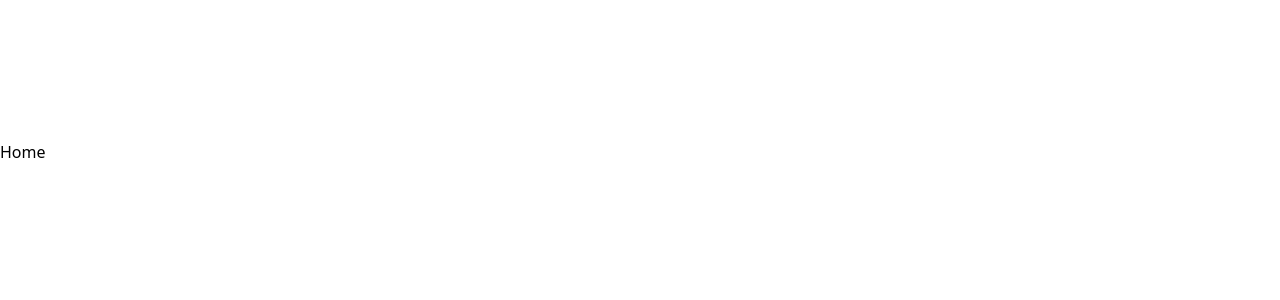
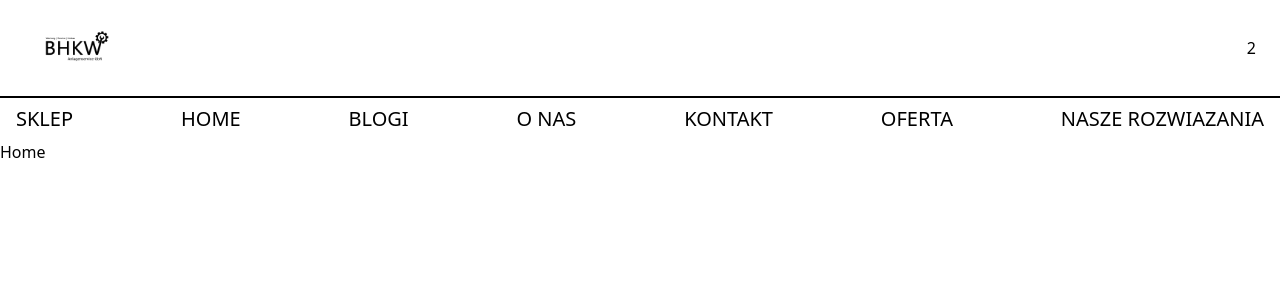
Before and after one commit to jakubSerok/BHKWtomasz, a React (Create React App) app in the folder app/: page / in a window 1280 px wide. Shown: the top 300 px of the page. Built offline with nearby package versions, Linux system fonts and the light colour scheme.

Commit message:
navbar
Add moblie menu for navbar

```diff
--- a/app/package.json
+++ b/app/package.json
@@ -9,6 +9,7 @@
     "@testing-library/user-event": "^13.5.0",
     "react": "^18.3.1",
     "react-dom": "^18.3.1",
+    "react-icons": "^5.3.0",
     "react-router-dom": "^6.26.1",
     "react-scripts": "5.0.1",
     "web-vitals": "^2.1.4"
--- a/app/src/components/Navbar.jsx
+++ b/app/src/components/Navbar.jsx
@@ -1,34 +1,105 @@
-import React, { useEffect, useState } from "react";
-
-import logo from "../assets/logo.png"
+import React, { useState } from "react";
+import logo from "../assets/logo.png";
+import { AiOutlineClose, AiOutlineMenu } from "react-icons/ai";
 
 const Navbar = () => {
-
-    const [mobileDrawerOpen, setMobileDrawerOpen] = useState(false);
-
-    const toggleNavbar = () => {
-        setMobileDrawerOpen(!mobileDrawerOpen);
-      };
+  let [open, setOpen] = useState(false);
 
   return (
-    <nav className="w-full h-[140px] flex flex-col">
-        <div className="lg:hidden">
-            <div className='h-[60%] border-b-2 border-black flex justify-between px-6 items-center'>
-                <img src={logo} alt="" className='w-[100px] h-full'/>
-                <div>2</div>
-            </div>
-            <div className='h-[40%] items-center justify-between flex px-4'>
-                <div className='md:text-[20px] sm:text-[15px] text-black bold uppercase'>sklep</div>
-                <div className='md:text-[20px] sm:text-[15px] text-black bold uppercase'>home</div>
-                <div className='md:text-[20px] sm:text-[15px] text-black bold uppercase'>blogi</div>
-                <div className='md:text-[20px] sm:text-[15px] text-black bold uppercase'>o nas</div>
-                <div className='md:text-[20px] sm:text-[15px] text-black bold uppercase'>kontakt</div>
-                <div className='md:text-[20px] sm:text-[15px] text-black bold uppercase'>oferta</div>
-                <div className='md:text-[20px] sm:text-[15px] text-black bold uppercase'>nasze rozwiazania</div>
-            </div>
+    <nav className="w-full h-[140px] ">
+      {/* Desktop Menu */}
+      <div className="hidden sm:flex flex-col h-full">
+        <div className="h-[70%] border-b-2 border-black flex justify-between px-6 items-center">
+          <img src={logo} alt="" className="w-[100px] h-full" />
+          <div>2</div>
         </div>
+
+        <ul className="flex items-center justify-between px-4 h-[70%]">
+          <li className="md:text-[20px] sm:text-[15px] text-black bold uppercase">
+            <a href="">sklep</a>
+          </li>
+          <li className="md:text-[20px] sm:text-[15px] text-black bold uppercase">
+            <a href="">home</a>
+          </li>
+          <li className="md:text-[20px] sm:text-[15px] text-black bold uppercase">
+            <a href="">blogi</a>
+          </li>
+          <li className="md:text-[20px] sm:text-[15px] text-black bold uppercase">
+            <a href="">o nas </a>
+          </li>
+          <li className="md:text-[20px] sm:text-[15px] text-black bold uppercase">
+            <a href="">kontakt</a>
+          </li>
+          <li className="md:text-[20px] sm:text-[15px] text-black bold uppercase">
+            <a href="">oferta</a>
+          </li>
+          <li className="md:text-[20px] sm:text-[15px] text-black bold uppercase">
+            <a href="">nasze rozwiazania</a>
+          </li>
+        </ul>
+      </div>
+
+      {/* Mobile Menu */}
+      <div className="sm:hidden h-full">
+        {/* Menu button */}
+        <div className="flex justify-between items-center h-full px-5">
+          <img src={logo} alt="Logo" className="w-[100px] h-full" />
+          <div onClick={() => setOpen(!open)}>
+            {open ? <AiOutlineClose size={25} /> : <AiOutlineMenu size={25} />}
+          </div>
+        </div>
+
+        {/* Sliding Mobile Menu */}
+        <div
+          className={`fixed top-0 left-0 w-[75%]  bg-white z-50 p-5 transition-transform duration-500 ${
+            open ? "translate-x-0" : "-translate-x-full"
+          }`}
+        >
+          {/* Logo at the top of the mobile menu */}
+          <img src={logo} alt="Logo" className="w-[100px] h-auto mb-6" />
+
+          {/* Menu items */}
+          <ul className="flex flex-col items-start justify-center h-full space-y-4">
+            <li className="text-[20px] text-black bold uppercase border-b-2 w-full">
+              <a href="" className="w-full block py-2">
+                sklep
+              </a>
+            </li>
+            <li className="text-[20px] text-black bold uppercase border-b-2 w-full">
+              <a href="" className="w-full block py-2">
+                home
+              </a>
+            </li>
+            <li className="text-[20px] text-black bold uppercase border-b-2 w-full">
+              <a href="" className="w-full block py-2">
+                blogi
+              </a>
+            </li>
+            <li className="text-[20px] text-black bold uppercase border-b-2 w-full">
+              <a href="" className="w-full block py-2">
+                o nas
+              </a>
+            </li>
+            <li className="text-[20px] text-black bold uppercase border-b-2 w-full">
+              <a href="" className="w-full block py-2">
+                kontakt
+              </a>
+            </li>
+            <li className="text-[20px] text-black bold uppercase border-b-2 w-full">
+              <a href="" className="w-full block py-2">
+                oferta
+              </a>
+            </li>
+            <li className="text-[20px] text-black bold uppercase border-b-2 w-full">
+              <a href="" className="w-full block py-2">
+                nasze rozwiazania
+              </a>
+            </li>
+          </ul>
+        </div>
+      </div>
     </nav>
-  )
-}
+  );
+};
 
-export default Navbar
+export default Navbar;
```
Also changed, not shown: 2 other files (tests, documents, lock files or other folders).
